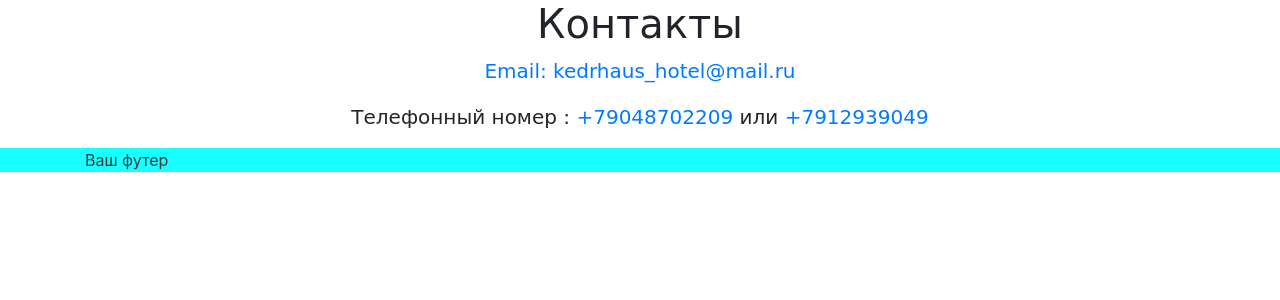
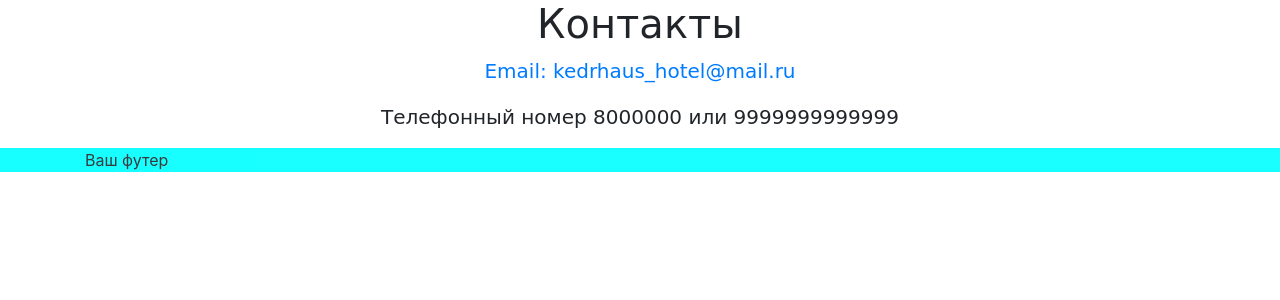
Before and after one commit to tuliman/HotelKedr, a Django app: page /contact/ in a window 1280 px wide. Shown: the part 76-376 px from the top of the page. Run offline with Django 3.2, Linux system fonts and the light colour scheme; some libraries are stand-ins or nearby versions.

Commit message:
Update contacts.html

```diff
--- a/kedr/templates/kedr/contacts.html
+++ b/kedr/templates/kedr/contacts.html
@@ -8,6 +8,6 @@
     <blockquote class="blockquote text-center">
     <h1 class="text" style="font-family: 'DejaVu Sans'; "> Контакты  </h1>
         <p class="text" style="font-family: 'DejaVu Sans'"> <a href="mailto:kedrhaus_hotel@mail.ru">Email: kedrhaus_hotel@mail.ru</a>  </p>
-        <p style="font-family: 'DejaVu Sans'" > Телефонный номер : <a href="tel:+79048702209">+79048702209</a> или <a href="tel:+7912939049">+7912939049</a> </p>
+        <p style="font-family: 'DejaVu Sans'" > Телефонный номер 8000000</a> или 9999999999999</p>
     </blockquote>
 {% endblock %}
```
